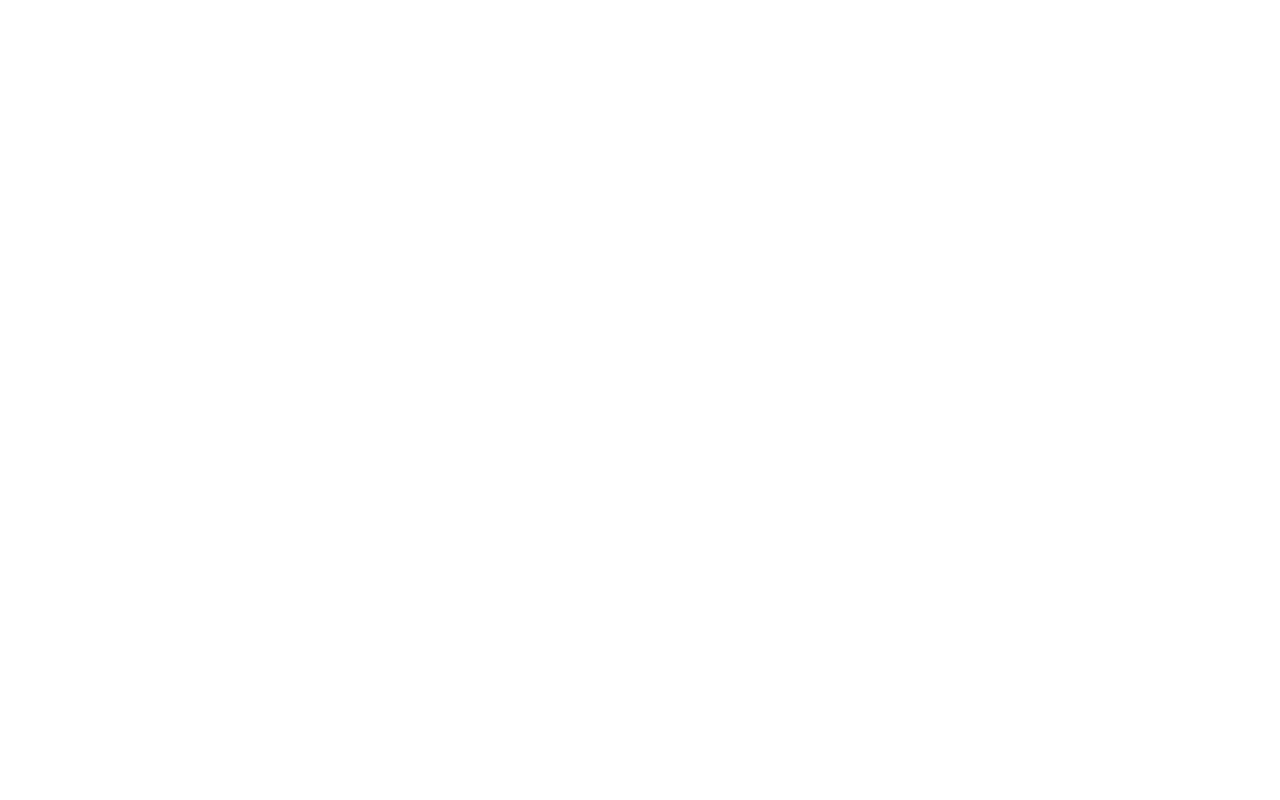
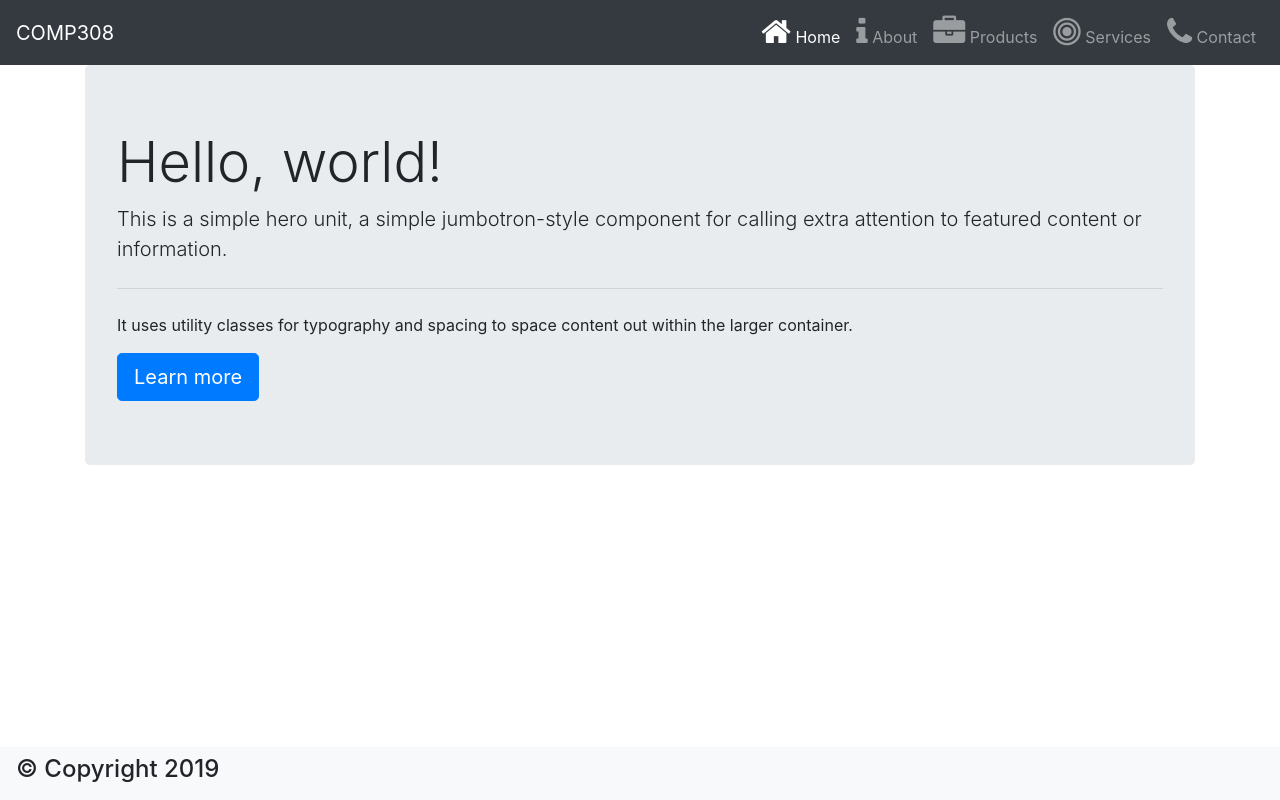
Before and after one commit to DavidHe11/COMP308-W2019-Lesson1, a website: page Index.html in a window 1280 px wide. Drawn offline with nearby package versions, Linux system fonts and the light colour scheme.

Commit message:
Added Bootstrap Support

```diff
--- a/Index.html
+++ b/Index.html
@@ -1,16 +1,95 @@
 <!DOCTYPE html>
 <html lang="en">
-<head>
-    <meta charset="UTF-8">
-    <meta name="viewport" content="width=device-width, initial-scale=1.0">
-    <meta http-equiv="X-UA-Compatible" content="ie=edge">
+  <head>
+    <meta charset="UTF-8" />
+    <meta name="viewport" content="width=device-width, initial-scale=1.0" />
+    <meta http-equiv="X-UA-Compatible" content="ie=edge" />
     <title>Document</title>
     <!--CSS section-->
-    <link rel="stylesheet" href="./Content/app.css">
+    <link
+      rel="stylesheet"
+      href="./node_modules/bootstrap/dist/css/bootstrap.min.css"
+    />
+    <link
+      rel="stylesheet"
+      href="./node_modules/font-awesome/css/font-awesome.min.css"
+    />
+    <link rel="stylesheet" href="./Content/app.css" />
+  </head>
+  <body>
+    <!--Main navbar-->
+    <header>
+      <nav class="navbar navbar-expand-lg navbar-dark bg-dark">
+        <a class="navbar-brand" href="#">COMP308</a>
+        <button
+          class="navbar-toggler"
+          type="button"
+          data-toggle="collapse"
+          data-target="#navbarSupportedContent"
+          aria-controls="navbarSupportedContent"
+          aria-expanded="false"
+          aria-label="Toggle navigation"
+        >
+          <span class="navbar-toggler-icon"></span>
+        </button>
 
-</head>
-<body>
+        <div class="collapse navbar-collapse" id="navbarSupportedContent">
+          <ul class="navbar-nav ml-auto">
+            <li class="nav-item active">
+              <a class="nav-link" href="#"
+                ><i class="fa fa-2x fa-home"></i> Home
+                <span class="sr-only">(current)</span></a
+              >
+            </li>
+            <li class="nav-item">
+              <a class="nav-link" href="#"
+                ><i class="fa fa-2x fa-info"></i> About</a
+              >
+            </li>
+            <li class="nav-item">
+              <a class="nav-link" href="#"
+                ><i class="fa fa-2x fa-briefcase"></i> Products</a
+              >
+            </li>
+            <li class="nav-item">
+              <a class="nav-link" href="#"
+                ><i class="fa fa-2x fa-bullseye"></i> Services</a
+              >
+            </li>
+            <li class="nav-item">
+              <a class="nav-link" href="#"
+                ><i class="fa fa-2x fa-phone"></i> Contact</a
+              >
+            </li>
+          </ul>
+        </div>
+      </nav>
+    </header>
+    <main class="container">
+    <!--main content-->
+    <div class="jumbotron">
+      <h1 class="display-4">Hello, world!</h1>
+      <p class="lead">
+        This is a simple hero unit, a simple jumbotron-style component for
+        calling extra attention to featured content or information.
+      </p>
+      <hr class="my-4" />
+      <p>
+        It uses utility classes for typography and spacing to space content out
+        within the larger container.
+      </p>
+      <a class="btn btn-primary btn-lg" href="#" role="button">Learn more</a>
+    </div>
+    </main>
+
+    <footer>
+            <nav class="navbar fixed-bottom navbar-light bg-light">
+                    <h4>&copy; Copyright 2019</h4>
+                  </nav>
+    </footer>
     <!--Script section-->
+    <script src="./node_modules/jquery/dist/jquery.min.js"></script>
+    <script src="./node_modules/bootstrap/dist/js/bootstrap.min.js"></script>
     <script src="./Scripts/app.js"></script>
-</body>
+  </body>
 </html>
```
